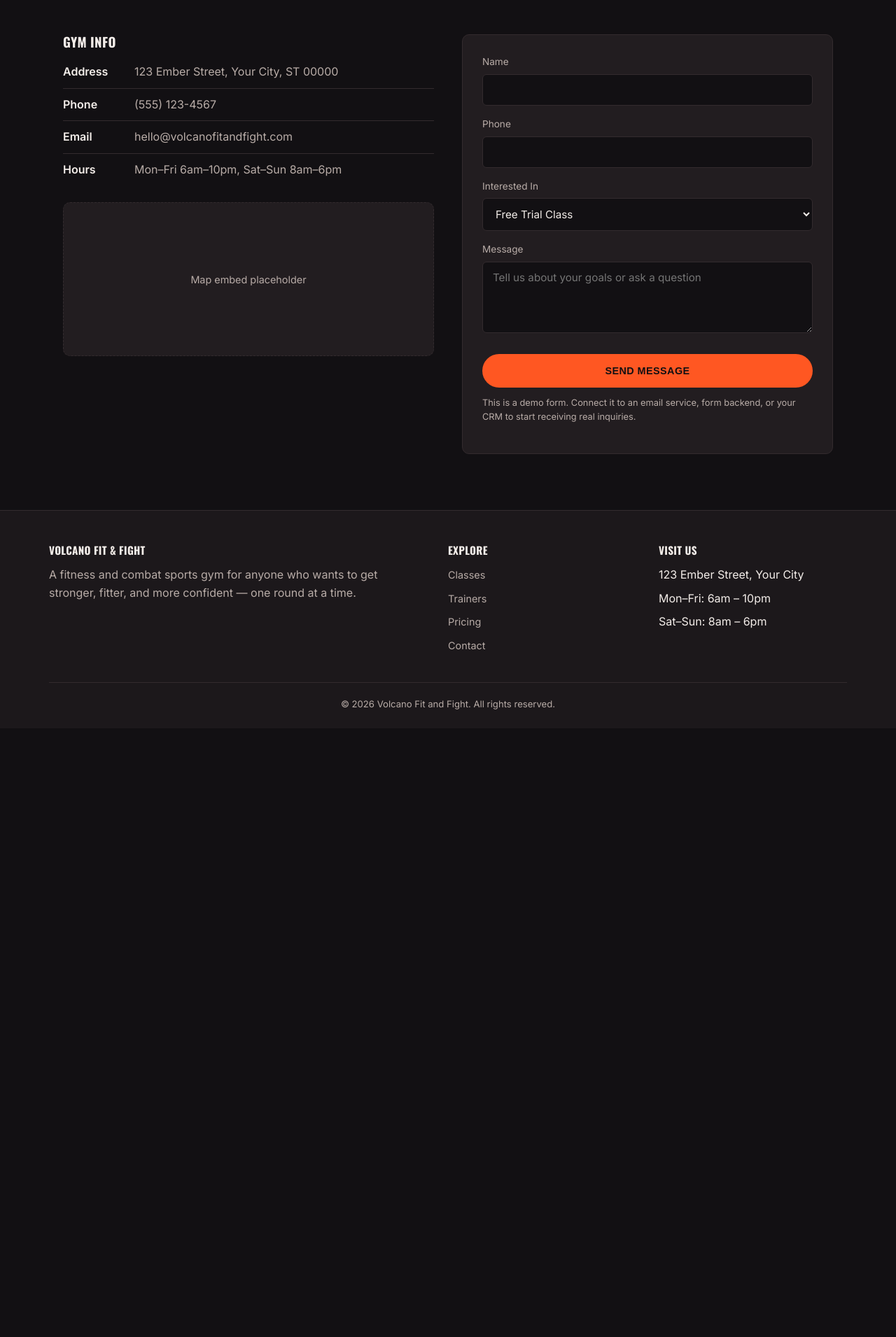
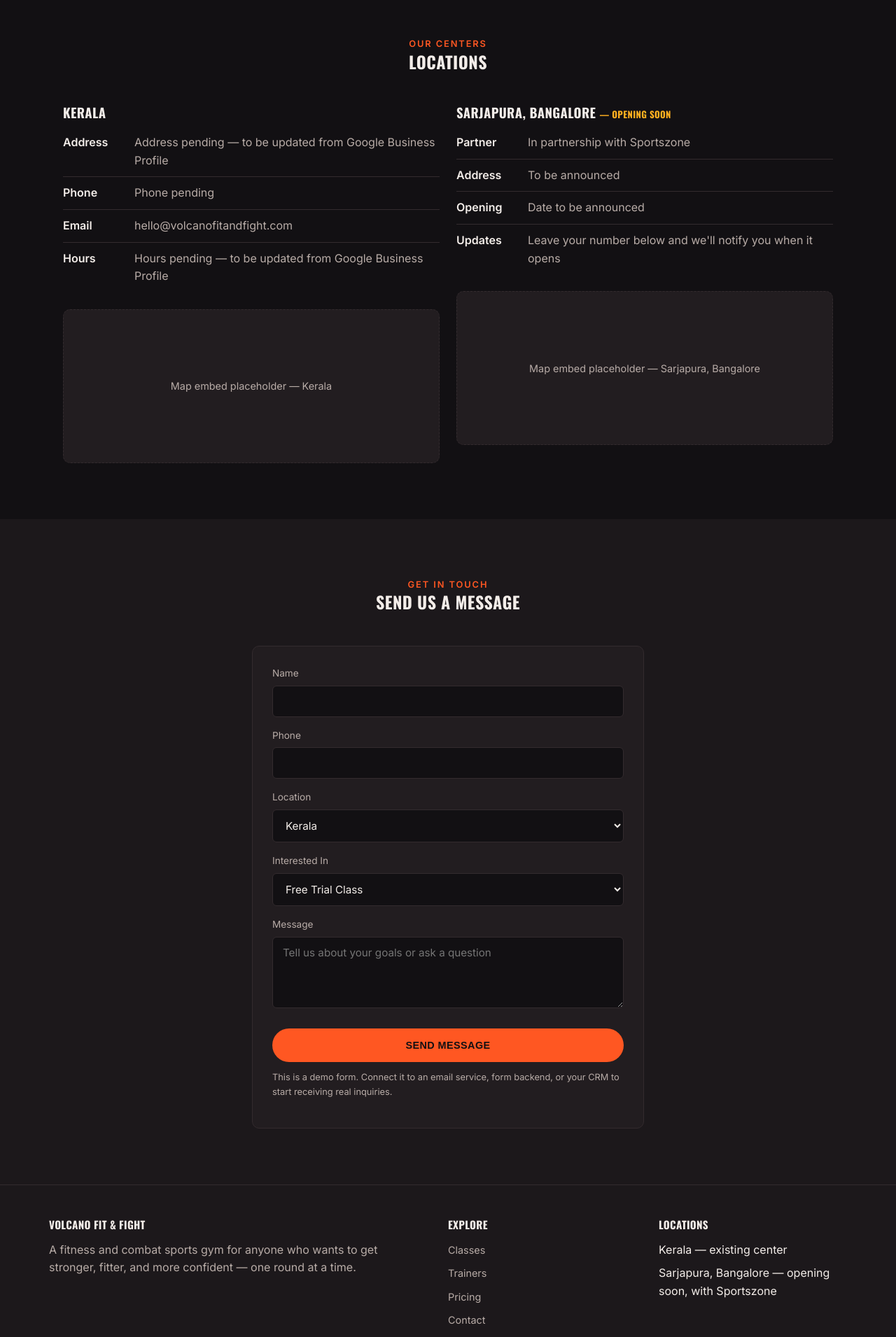
Before and after one commit to sreeragrv26/VolcanoFitandFight, a plain HTML site: page contact.html in a window 1280 px wide. Shown: the part 320-2231 px from the top of the page at 70% size. Before the commit the page ends 1361 px from the top, so only its background shows below. Drawn offline with nearby package versions, Linux system fonts and the light colour scheme.

Commit message:
Add Muay Thai and Sarjapura Bangalore location
Adds Muay Thai alongside boxing/kickboxing/MMA across the programs,
schedule, and trainers pages, and introduces a second location
(Sarjapura, Bangalore, opening soon in partnership with Sportszone)
on the homepage and contact page pending real Kerala details from
Google Business Profile.

Co-Authored-By: Claude Sonnet 5 <noreply@anthropic.com>
Claude-Session: https://claude.ai/code/session_01WG9P9DZfn2maWxMJYjWGLT

```diff
--- a/contact.html
+++ b/contact.html
@@ -4,7 +4,7 @@
 <meta charset="UTF-8">
 <meta name="viewport" content="width=device-width, initial-scale=1.0">
 <title>Contact &amp; Free Trial | Volcano Fit and Fight</title>
-<meta name="description" content="Get in touch with Volcano Fit and Fight or book your free trial class at our gym.">
+<meta name="description" content="Get in touch with Volcano Fit and Fight in Kerala, or ask about our new center opening in Sarjapura, Bangalore, in partnership with Sportszone.">
 <link rel="preconnect" href="https://fonts.googleapis.com">
 <link href="https://fonts.googleapis.com/css2?family=Oswald:wght@500;700&family=Inter:wght@400;500;600&display=swap" rel="stylesheet">
 <link rel="stylesheet" href="css/styles.css">
@@ -34,17 +34,42 @@
 
 <section class="section">
   <div class="container">
-    <div class="contact-grid">
+    <div class="section-head">
+      <span class="eyebrow">Our Centers</span>
+      <h2>Locations</h2>
+    </div>
+    <div class="grid" style="grid-template-columns: repeat(2, 1fr); gap: 24px;">
       <div>
-        <h3>Gym Info</h3>
+        <h3>Kerala</h3>
         <ul class="info-list">
-          <li><strong>Address</strong> 123 Ember Street, Your City, ST 00000</li>
-          <li><strong>Phone</strong> (555) 123-4567</li>
+          <li><strong>Address</strong> <span data-field="kerala-address">Address pending &mdash; to be updated from Google Business Profile</span></li>
+          <li><strong>Phone</strong> <span data-field="kerala-phone">Phone pending</span></li>
           <li><strong>Email</strong> hello@volcanofitandfight.com</li>
-          <li><strong>Hours</strong> Mon&ndash;Fri 6am&ndash;10pm, Sat&ndash;Sun 8am&ndash;6pm</li>
+          <li><strong>Hours</strong> <span data-field="kerala-hours">Hours pending &mdash; to be updated from Google Business Profile</span></li>
         </ul>
-        <div class="map-placeholder">Map embed placeholder</div>
+        <div class="map-placeholder">Map embed placeholder &mdash; Kerala</div>
       </div>
+      <div>
+        <h3>Sarjapura, Bangalore <span style="color:var(--accent-2); font-size:0.7em; text-transform:uppercase;">&mdash; Opening Soon</span></h3>
+        <ul class="info-list">
+          <li><strong>Partner</strong> In partnership with Sportszone</li>
+          <li><strong>Address</strong> To be announced</li>
+          <li><strong>Opening</strong> Date to be announced</li>
+          <li><strong>Updates</strong> Leave your number below and we'll notify you when it opens</li>
+        </ul>
+        <div class="map-placeholder">Map embed placeholder &mdash; Sarjapura, Bangalore</div>
+      </div>
+    </div>
+  </div>
+</section>
+
+<section class="section section-alt">
+  <div class="container">
+    <div class="section-head">
+      <span class="eyebrow">Get In Touch</span>
+      <h2>Send Us a Message</h2>
+    </div>
+    <div class="contact-grid" style="grid-template-columns: 1fr; max-width: 560px; margin: 0 auto;">
       <div>
         <form class="contact-form">
           <label for="name">Name</label>
@@ -53,11 +78,18 @@
           <label for="phone">Phone</label>
           <input type="tel" id="phone" name="phone" required>
 
+          <label for="location">Location</label>
+          <select id="location" name="location">
+            <option>Kerala</option>
+            <option>Sarjapura, Bangalore (opening soon)</option>
+          </select>
+
           <label for="interest">Interested In</label>
           <select id="interest" name="interest">
             <option>Free Trial Class</option>
             <option>Boxing</option>
             <option>Kickboxing</option>
+            <option>Muay Thai</option>
             <option>MMA</option>
             <option>Strength &amp; Conditioning</option>
             <option>Kids Combat Fit</option>
@@ -91,11 +123,10 @@
       </ul>
     </div>
     <div>
-      <h4>Visit Us</h4>
+      <h4>Locations</h4>
       <ul>
-        <li>123 Ember Street, Your City</li>
-        <li>Mon&ndash;Fri: 6am &ndash; 10pm</li>
-        <li>Sat&ndash;Sun: 8am &ndash; 6pm</li>
+        <li>Kerala &mdash; existing center</li>
+        <li>Sarjapura, Bangalore &mdash; opening soon, with Sportszone</li>
       </ul>
     </div>
   </div>
```
Also changed, not shown: classes.html (+14 -10 lines), index.html (+32 -6 lines), pricing.html (+4 -5 lines), trainers.html (+12 -5 lines).
